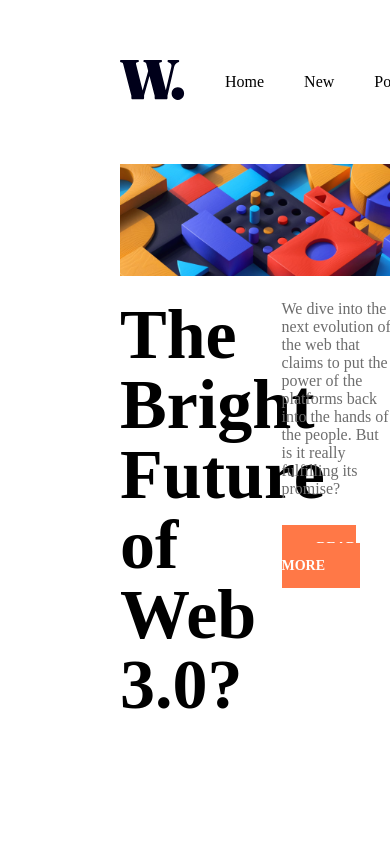
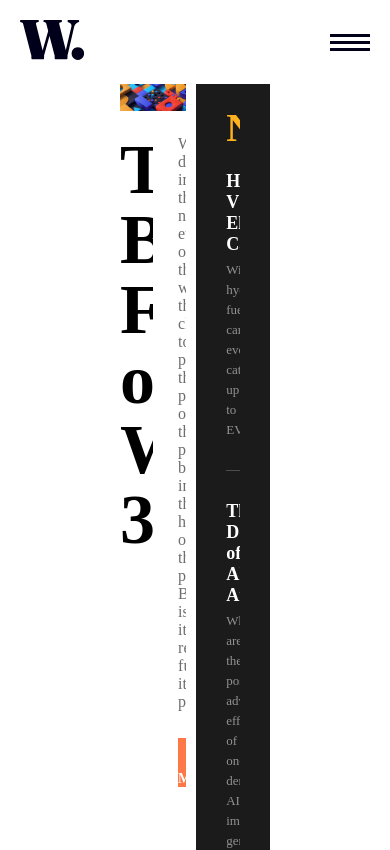
Before and after one commit to Abongile-web/News-Homepage---Frontend-Mentor-Challenge, a React (Vite) app: page / in a window 390 px wide. Shown: the top 850 px of the page. Built offline with nearby package versions, Linux system fonts and the light colour scheme.

Commit message:
mobile navbar responsive

```diff
--- a/src/Components/Navbar/Navbar.css
+++ b/src/Components/Navbar/Navbar.css
@@ -13,3 +13,46 @@
 .navigation ul li {
     padding-left: 40px;
 }
+
+.menu {
+    display: none;
+}
+
+.menu-close {
+    display: none;
+}
+
+@media only screen and (max-width: 760px) {
+
+    .navbar {
+        margin: 20px;
+    }
+
+    .menu {
+        display: block;
+    }
+
+    .responsive-menu {
+        transform: translateX(0);
+    }
+
+    .navigation ul {
+        flex-direction: column;
+        background-color: rgb(218, 218, 218);
+        position: absolute;
+        top: 0;
+        right: 0;
+        width: 70vw;
+        height: 100vh;
+        padding-top: 20vh;
+        padding-left: 20px;
+        transform: translateX(100vw);
+        transition: 0.3s ease;
+    }
+
+    .navigation ul li {
+        font-size: 30px;
+        line-height: 60px;
+        padding: 0;
+    }
+  }
--- a/src/Components/Navbar/Navbar.jsx
+++ b/src/Components/Navbar/Navbar.jsx
@@ -8,7 +8,9 @@ const Navbar = () => {
         </div>
 
         <div className='navigation'>
-            <ul>
+        <svg className='menu' width="40" height="17" xmlns="http://www.w3.org/2000/svg"><g fill="#00001A" fill-rule="evenodd"><path d="M0 0h40v3H0zM0 7h40v3H0zM0 14h40v3H0z"/><path d="M0 0h40v3H0z"/></g></svg>
+        <svg className='menu-close' width="32" height="31" xmlns="http://www.w3.org/2000/svg"><g fill="#00001A" fill-rule="evenodd"><path d="m2.919.297 28.284 28.284-2.122 2.122L.797 2.419z"/><path d="M.797 28.581 29.081.297l2.122 2.122L2.919 30.703z"/></g></svg>
+            <ul className='responsive-menu'>
                 <li>Home</li>
                 <li>New</li>
                 <li>Popular</li>
--- a/src/index.css
+++ b/src/index.css
@@ -3,3 +3,11 @@
     padding: 0;
     box-sizing: border-box;
 }
+
+body {
+    overflow: hidden;
+}
+
+* {
+    overflow: hidden;
+}
```
